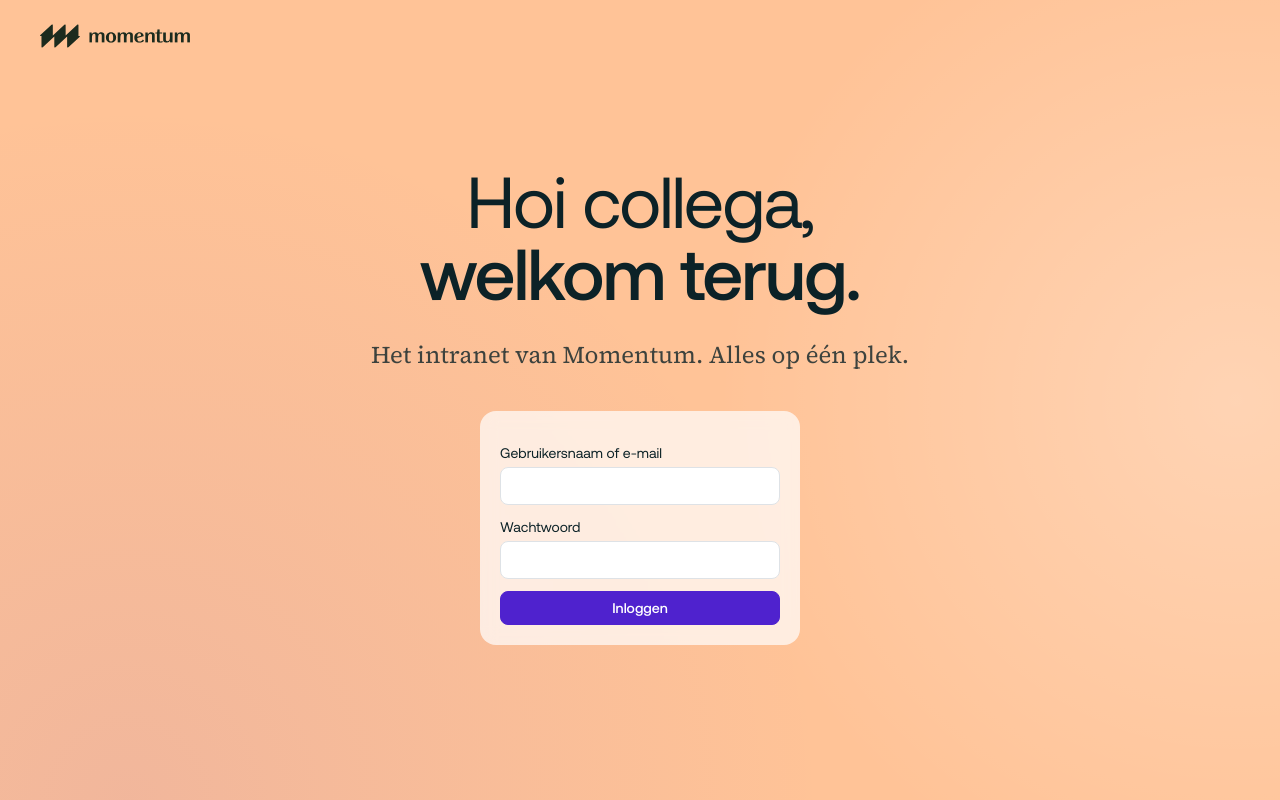
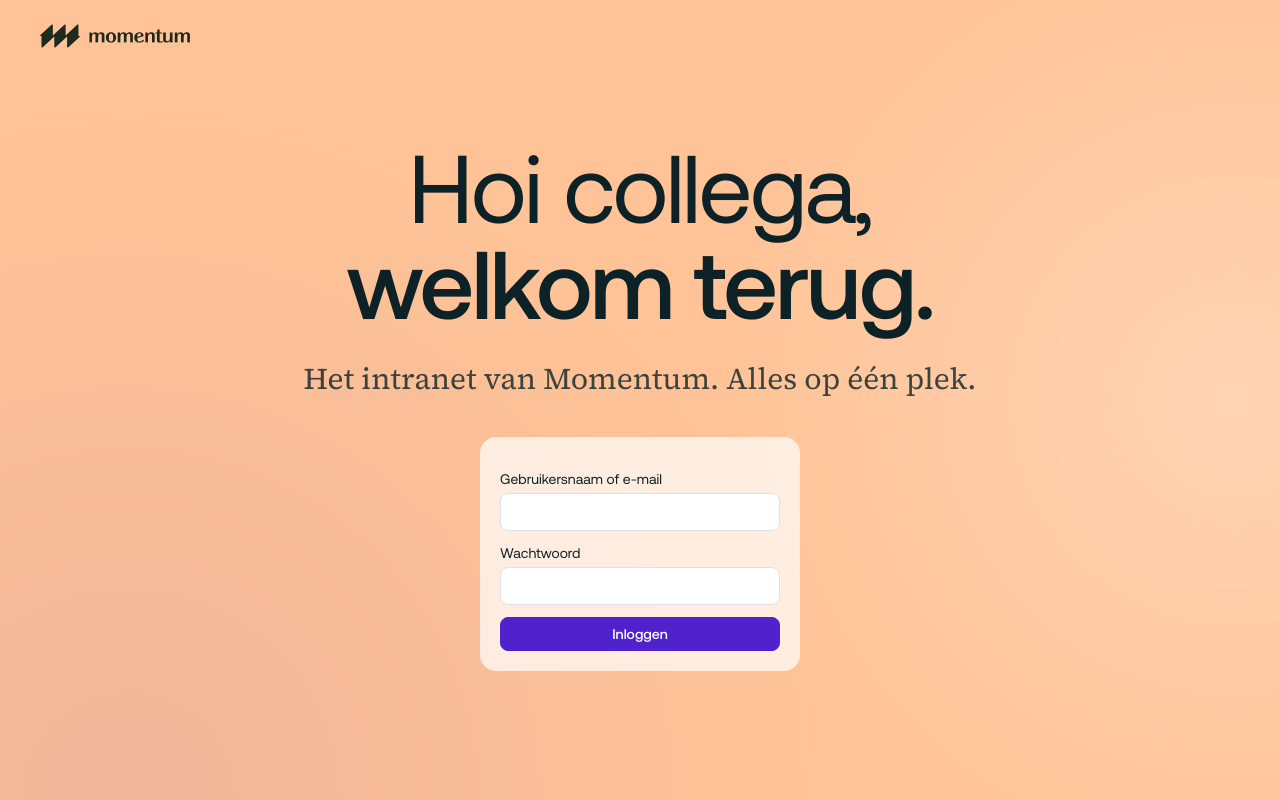
Before and after one commit to momentum-nl/intranet-, a Django app: page /accounts/login/ in a window 1280 px wide. Run offline with Django 5.2, Linux system fonts and the light colour scheme; style sheets or scripts are compiled from the project's sources; some libraries are stand-ins or nearby versions.

Commit message:
Loginpagina: kop en subregel groter
Co-Authored-By: Claude Fable 5.1 <noreply@anthropic.com>

```diff
--- a/web_app/templates/account/login.html
+++ b/web_app/templates/account/login.html
@@ -8,12 +8,12 @@
     <img src="{% static 'momentum-logo.svg' %}" alt="Momentum" class="h-6">
   </header>
   <main class="relative z-10 flex-1 flex items-center justify-center px-6 pb-16">
-    <div class="w-full max-w-2xl text-center">
-      <h1 class="font-display leading-[1.05] text-5xl sm:text-7xl tracking-tight">
+    <div class="w-full max-w-3xl text-center">
+      <h1 class="font-display leading-[1.05] text-6xl sm:text-8xl tracking-tight">
         <span class="block font-normal">Hoi collega,</span>
         <span class="block font-medium">welkom terug.</span>
       </h1>
-      <p class="font-serif text-xl sm:text-2xl mt-8 text-deep/80">Het intranet van Momentum. Alles op één plek.</p>
+      <p class="font-serif text-2xl sm:text-3xl mt-8 text-deep/80">Het intranet van Momentum. Alles op één plek.</p>
 
       {% if form.non_field_errors %}
         <div class="mt-8 inline-block rounded-xl bg-white/70 px-4 py-2 text-sm text-danger">{% for e in form.non_field_errors %}{{ e }}{% endfor %}</div>
```
